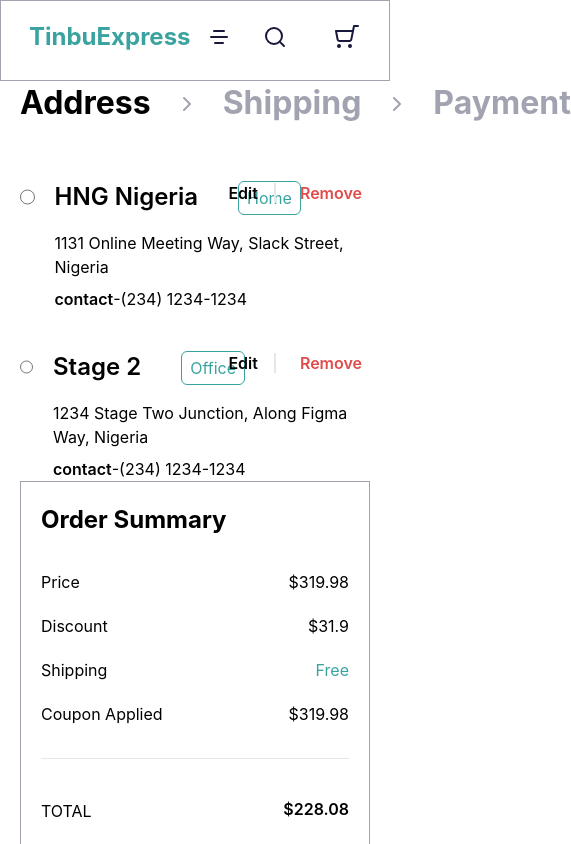
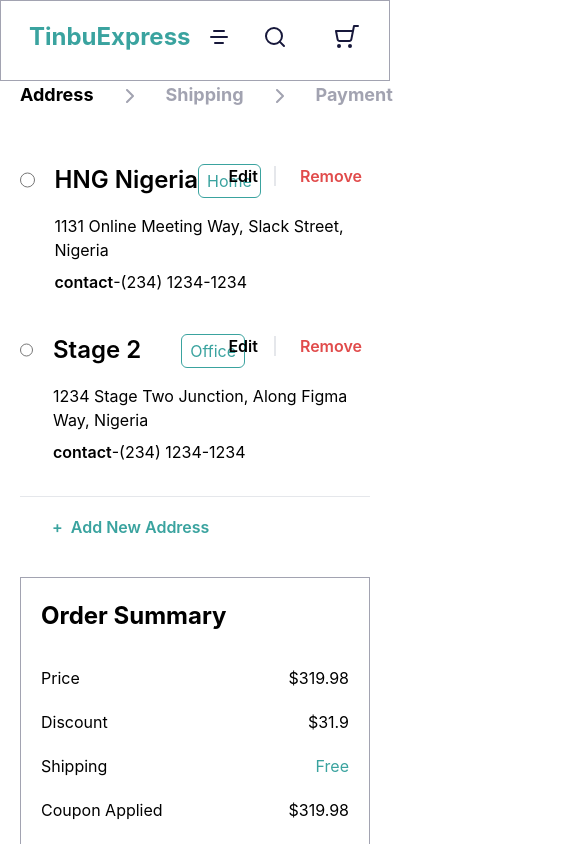
Before and after one commit to Goldyn19/tinbuexpress, a React (Create React App) app: page /address in a window 390 px wide. Shown: the top 844 px of the page, 571 px wide, since content can reach past the window. Built offline with nearby package versions, Linux system fonts and the light colour scheme.

Commit message:
made address page responsive

```diff
--- a/src/pages/Address.jsx
+++ b/src/pages/Address.jsx
@@ -10,21 +10,21 @@ const Address = () => {
         navigate("/shipping");
     }
   return (
-    <div className="md:flex justify-center mx-5 md:mt-20">
-      <div className="md:flex block">
-        <div className="md:w-[620px] w-full">
+    <div className="lg:flex justify-center mx-5 md:mt-20">
+      <div className="lg:flex block">
+        <div className="lg:w-[620px] w-full">
           <h1 className="flex space-x-8">
-            <span className="text-headline-medium">Address</span>
-            <span className="pt-4 ml-3">
+            <span className="lg:text-headline-medium text-product-card">Address</span>
+            <span className="lg:pt-4 pt-2 ml-3">
               <DirectionRight />
             </span>
-            <span className="text-cool-grey text-headline-medium ml-3">
+            <span className="text-cool-grey lg:text-headline-medium text-product-card ml-3">
               Shipping
             </span>
-            <span className="pt-4 ml-3">
+            <span className="lg:pt-4 pt-2 ml-3">
               <DirectionRight />
             </span>
-            <span className="text-cool-grey text-headline-medium ml-3">
+            <span className="text-cool-grey lg:text-headline-medium text-product-card ml-3">
               Payment
             </span>
           </h1>
@@ -41,7 +41,7 @@ const Address = () => {
               <div className="ml-5">
                 <div className=" flex ">
                   <h1 className="text-title-medium">HNG Nigeria</h1>
-                  <button className="border border-verdigris px-2 py-1 ml-10 rounded-md text-verdigris">
+                  <button className="border border-verdigris px-2 py-1 md:ml-10 rounded-md text-verdigris">
                     Home
                   </button>
                 </div>
@@ -59,7 +59,7 @@ const Address = () => {
               </div>
 
             </div>
-            <div className="flex mt-10 relative">
+            <div className="flex mt-10 mb-8 relative">
               <input
                 id="default-radio-1"
                 type="radio"
@@ -87,9 +87,15 @@ const Address = () => {
                 <button className="px-2 text-label-medium text-imperial-red">Remove</button>
               </div>
             </div>
+            <hr />
+            <h1 className="ml-8 text-verdigris text-label-medium mt-5" >
+                <span className="mr-2">+</span>
+                <span>Add New Address</span>
+            </h1>
           </div>
         </div>
-        <div className="border border-cool-grey py-5 md:mx-14 md:w-[380px] w-full">
+
+        <div className="border border-cool-grey py-5 lg:mx-14 lg:w-[380px] w-full lg:mt-0 mt-10">
           <h1 className="mx-5 text-headline-small mb-8">Order Summary</h1>
           <div className="mx-5 text-body-large">
             <div className="flex justify-between mb-5">
```
